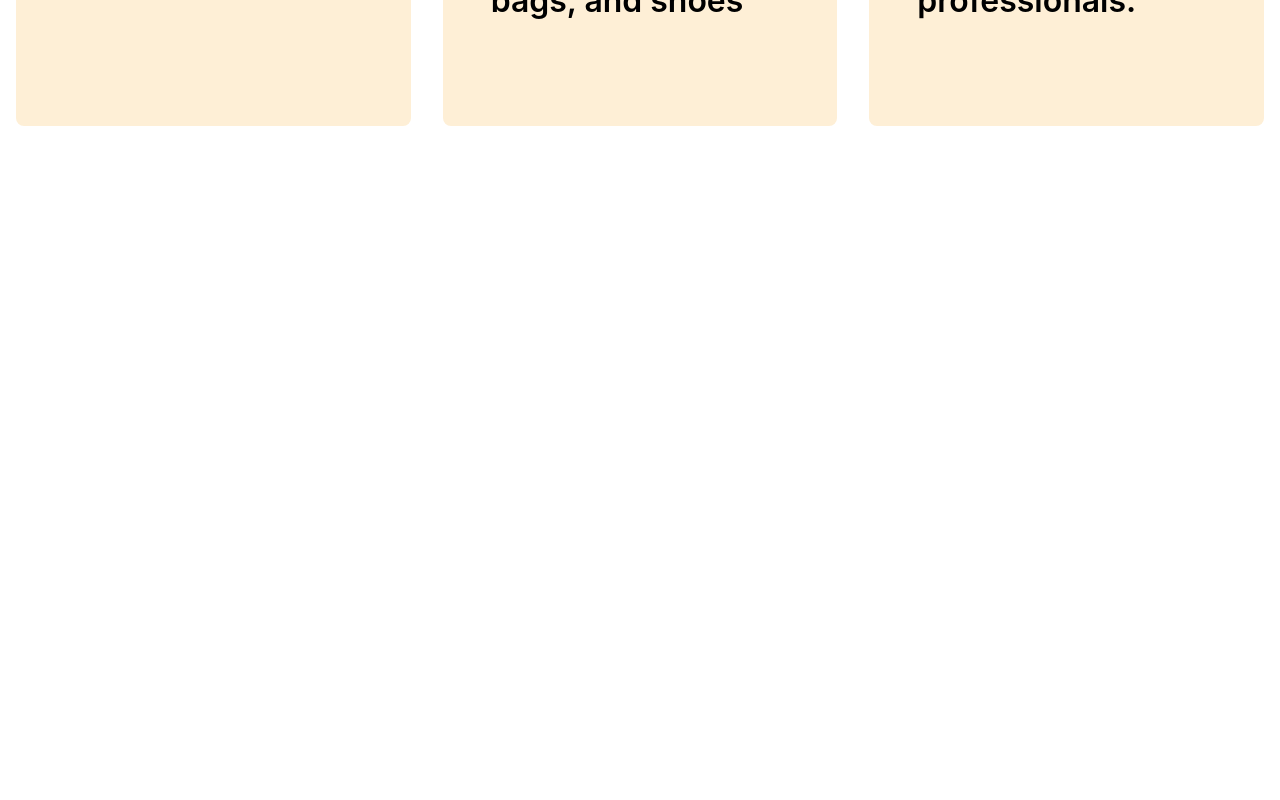
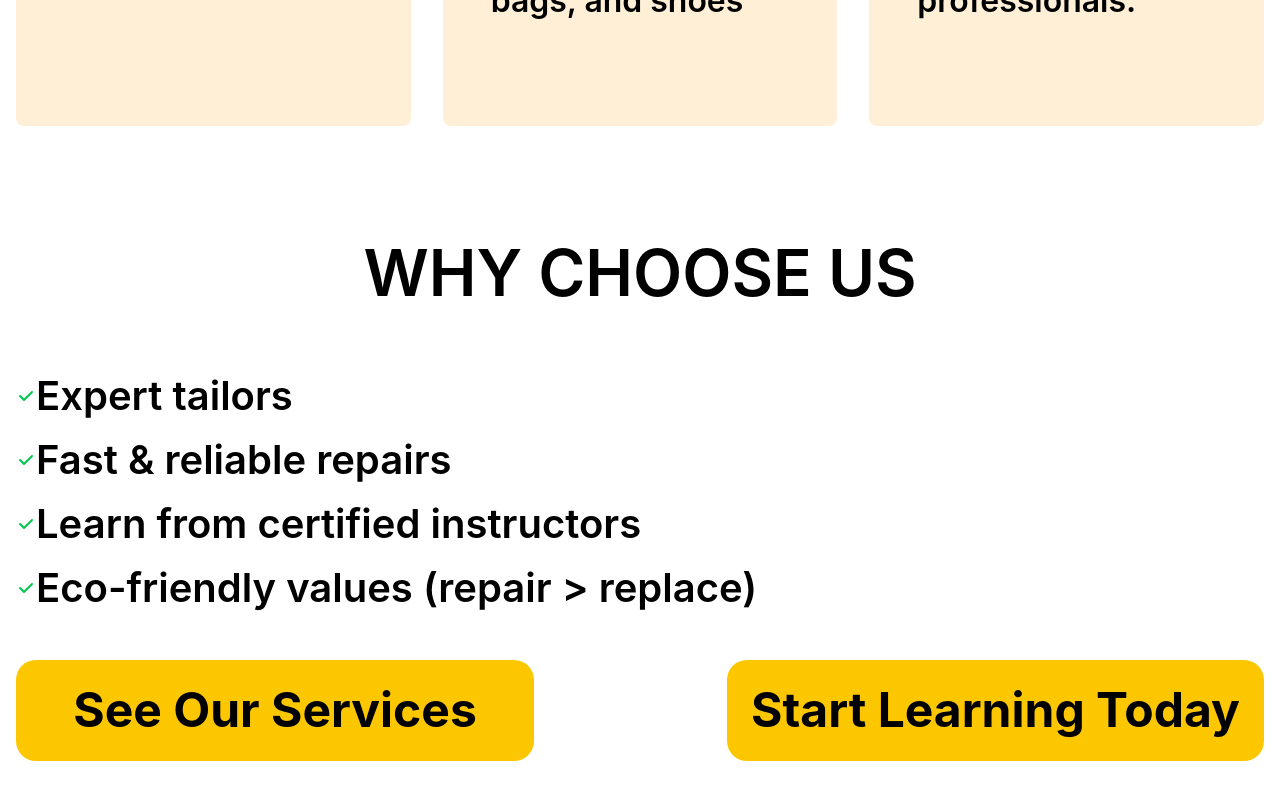
Before and after one commit to EmanHashim199/GraduationProject, a Vue app: page /about in a window 1280 px wide. Shown: the part 1422-2222 px from the top of the page. Before the commit the page ends 1596 px from the top, so only its background shows below. Built offline with nearby package versions, Linux system fonts and the light colour scheme; the HTML template or start-up script is replaced by a standard one.

Commit message:
create why choose us

```diff
--- /dev/null
+++ b/src/components/ui/about/WhyChooseUs.vue
@@ -0,0 +1,42 @@
+<template>
+  <Container>
+    <div class="text-center mb-12">
+      <h2 class="text-[4rem] font-semibold text-black uppercase ">WHY CHOOSE US</h2>
+    </div>
+
+    <div class="">
+      <!-- Benefits List -->
+      <div class="space-y-4 mb-8 py-10">
+        <div v-for="benefit in benefits" :key="benefit" class="flex items-center space-x-3  ">
+          <div class="flex-shrink-0">
+            <svg class="w-5 h-5 text-green-500" fill="currentColor" viewBox="0 0 20 20">
+              <path fill-rule="evenodd" d="M16.707 5.293a1 1 0 010 1.414l-8 8a1 1 0 01-1.414 0l-4-4a1 1 0 011.414-1.414L8 12.586l7.293-7.293a1 1 0 011.414 0z" clip-rule="evenodd"/>
+            </svg>
+          </div>
+          <span class="text-black text-[2.5rem] font-semibold">{{ benefit }}</span>
+        </div>
+      </div>
+
+      <!-- Call-to-Action Buttons -->
+      <div class="flex justify-between flex-col sm:flex-row gap-4 ">
+        <button class="bg-yellow-400 lg:min-w-[32.375rem] text-[3rem] text-black font-bold py-3 px-6 rounded-[20px] hover:bg-yellow-500 transition-colors">
+          See Our Services
+        </button>
+        <button class="bg-yellow-400 lg:min-w-[32.375rem] text-[3rem] text-black font-bold py-3 px-6 rounded-[20px] hover:bg-yellow-500 transition-colors">
+          Start Learning Today
+        </button>
+      </div>
+    </div>
+  </Container>
+</template>
+
+<script setup lang="ts">
+import Container from '@/components/base/Container.vue'
+
+const benefits = [
+  "Expert tailors",
+  "Fast & reliable repairs",
+  "Learn from certified instructors",
+  "Eco-friendly values (repair > replace)"
+]
+</script>
--- a/src/views/AboutView.vue
+++ b/src/views/AboutView.vue
@@ -2,12 +2,14 @@
   <div class="about !w-full ">
     <Hero />
     <WhatWeDo />
-
+    <WhyChooseUs />
   </div>
 </template>
 <script setup lang="ts">
 import Hero from '@/components/ui/about/Hero.vue';
 import WhatWeDo from '@/components/ui/about/WhatWeDo.vue'
+import WhyChooseUs from '@/components/ui/about/WhyChooseUs.vue'
+
 
 </script>
 <style>
--- a/src/views/HomeView.vue
+++ b/src/views/HomeView.vue
@@ -4,5 +4,6 @@
 <template>
   <main>
     <h1>Home</h1>
+
   </main>
 </template>
```
